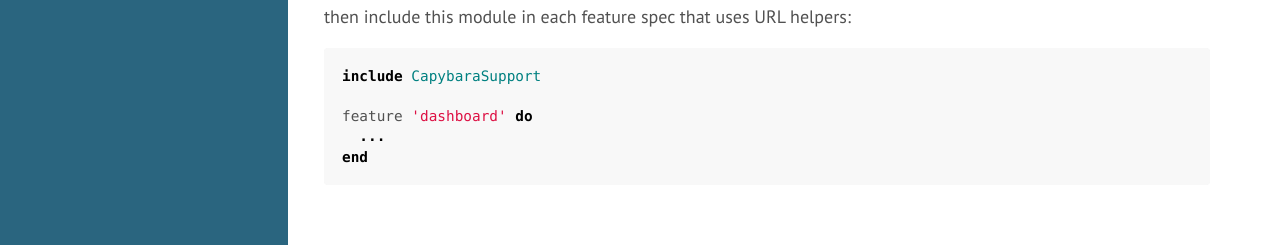
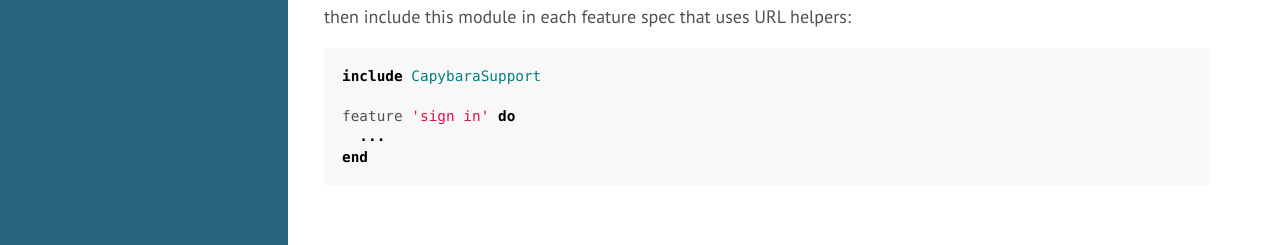
Before and after one commit to tap349/tap349.github.io, a Jekyll site: the page built from _posts/2016-03-29-rails-i18n.md, in a window 1280 px wide and 900 px high, scrolled down 3286 px. Shown: the part 652-897 px from the top of the window. Built offline with Jekyll 4.4.1, drawn with Linux system fonts in a browser that asks for light colours.

Commit message:
update 2016-04-18_01:59:44

````diff
--- a/_posts/2016-03-29-rails-i18n.md
+++ b/_posts/2016-03-29-rails-i18n.md
@@ -188,7 +188,7 @@
 ```ruby
 include CapybaraSupport
 
-feature 'dashboard' do
+feature 'sign in' do
   ...
 end
 ```
````
